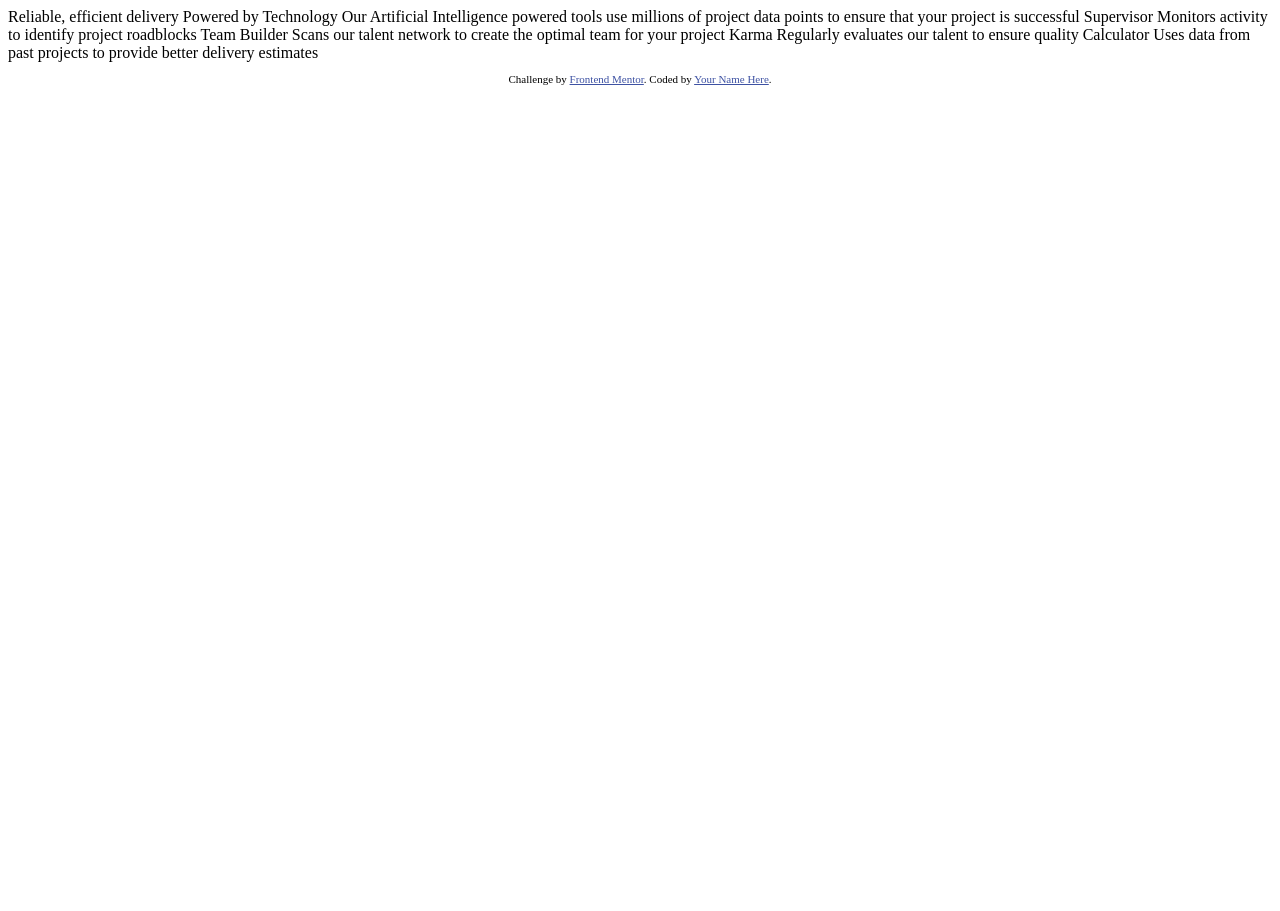
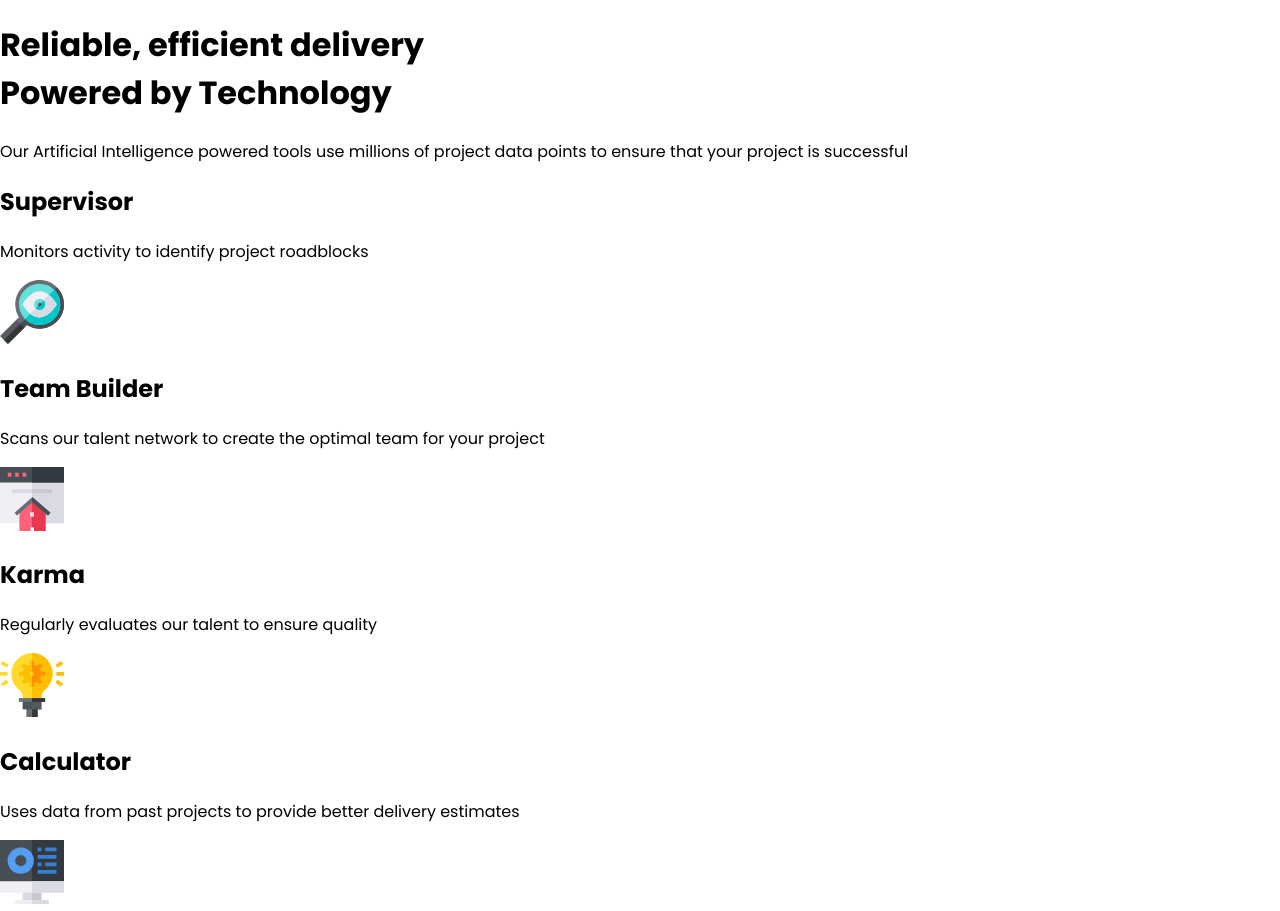
Before and after one commit to Sanya-Zg/FM-6-four-cards, a plain HTML site: page index.html in a window 1280 px wide. Before the commit the page ends 800 px from the top, so only its background shows below. Drawn offline with Linux system fonts and the light colour scheme.

Commit message:
html frame

```diff
--- a/index.html
+++ b/index.html
@@ -5,41 +5,46 @@
   <meta name="viewport" content="width=device-width, initial-scale=1.0"> <!-- displays site properly based on user's device -->
 
   <link rel="icon" type="image/png" sizes="32x32" href="./images/favicon-32x32.png">
+  <link rel="stylesheet" href="./styles.css">
+  <title>Frontend Mentor | Four card feature section</title>
+  <link rel="preconnect" href="https://fonts.googleapis.com">
+<link rel="preconnect" href="https://fonts.gstatic.com" crossorigin>
+<link href="https://fonts.googleapis.com/css2?family=Fraunces:ital,opsz,wght@0,9..144,100..900;1,9..144,100..900&family=Poppins:ital,wght@0,100;0,200;0,300;0,400;0,500;0,600;0,700;0,800;0,900;1,100;1,200;1,300;1,400;1,500;1,600;1,700;1,800;1,900&display=swap" rel="stylesheet">
 
-  <title>Frontend Mentor | Four card feature section</title>
-
-  <!-- Feel free to remove these styles or customise in your own stylesheet 👍 -->
-  <style>
-    .attribution { font-size: 11px; text-align: center; }
-    .attribution a { color: hsl(228, 45%, 44%); }
-  </style>
 </head>
 <body>
-
-  Reliable, efficient delivery
-  Powered by Technology
-
-  Our Artificial Intelligence powered tools use millions of project data points
-  to ensure that your project is successful
-
-  Supervisor
-  Monitors activity to identify project roadblocks
-
-  Team Builder
-  Scans our talent network to create the optimal team for your project
-
-  Karma
-  Regularly evaluates our talent to ensure quality
-
-  Calculator
-  Uses data from past projects to provide better delivery estimates
-
-
-  <footer>
-    <p class="attribution">
-      Challenge by <a href="https://www.frontendmentor.io?ref=challenge" target="_blank">Frontend Mentor</a>.
-      Coded by <a href="#">Your Name Here</a>.
-    </p>
-  </footer>
+  <main>
+    <div class="container">
+      <div class="header">
+        <h1><span>Reliable, efficient delivery</span><br>Powered by Technology</h1>
+        <p class="head-description">Our Artificial Intelligence powered tools use millions of
+          project data points to ensure that your project is successful</p>
+      </div>
+      <div class="cards-outer">
+        <div class="cards-grid">
+          <div class="card-item">
+            <h2 class="card-title">Supervisor</h2>
+            <p class="card-text">Monitors activity to identify project roadblocks</p>
+            <img src="./images/icon-supervisor.svg" class="img-icon" alt="">
+          </div>
+          <div class="card-item">
+            <h2 class="card-title">Team Builder</h2>
+            <p class="card-text">Scans our talent network to create the optimal team for your project</p>
+            <img src="./images/icon-team-builder.svg" class="img-icon" alt="">
+          </div>
+          <div class="card-item">
+            <h2 class="card-title">Karma</h2>
+            <p class="card-text">Regularly evaluates our talent to ensure quality</p>
+            <img src="./images/icon-karma.svg" class="img-icon" alt="">
+          </div>
+          <div class="card-item">
+            <h2 class="card-title">Calculator</h2>
+            <p class="card-text">Uses data from past projects to provide better delivery estimates</p>
+            <img src="./images/icon-calculator.svg" class="img-icon" alt="">
+          </div>
+        </div>
+      </div>
+    </div>
+  </main>
 </body>
 </html>
--- /dev/null
+++ b/styles.css
@@ -0,0 +1,10 @@
+*{
+    box-sizing: border-box;
+}
+body{
+    margin: 0;
+    font-family: "Poppins", sans-serif;
+    font-weight: 400;
+    font-style: normal;
+    max-width: 1440px;
+}
```
Also changed, not shown: 2 other files.
